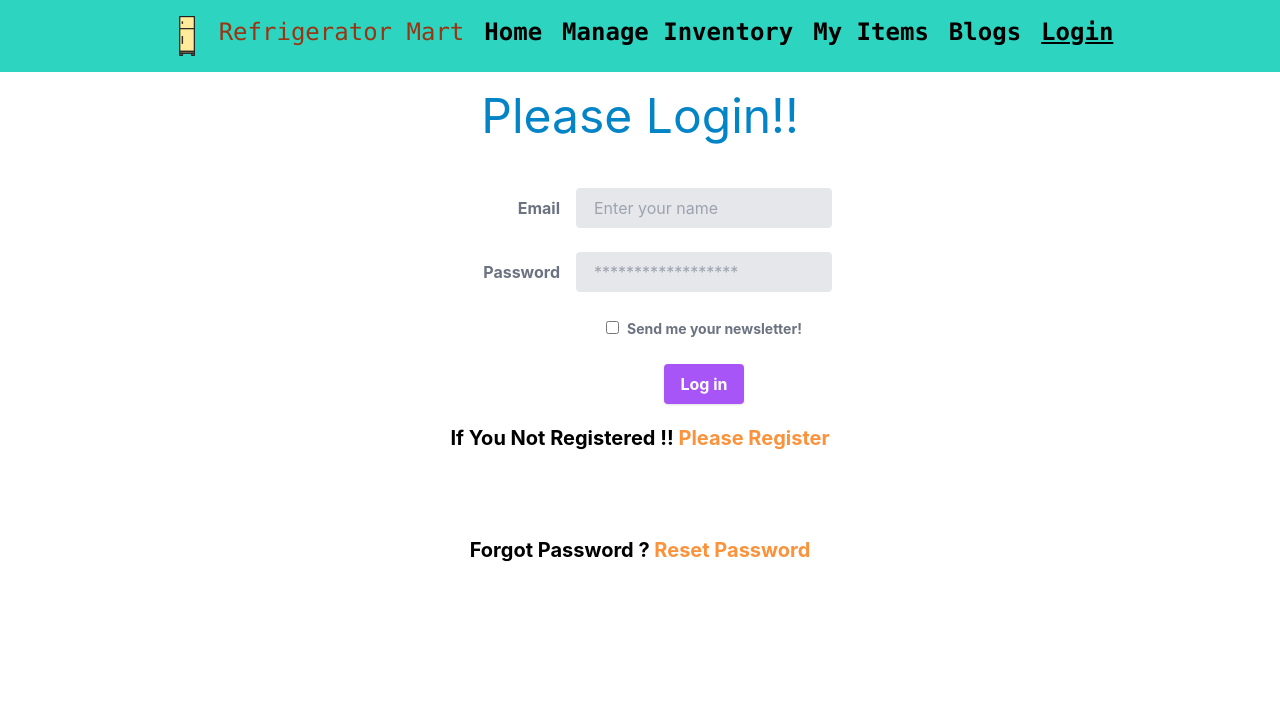
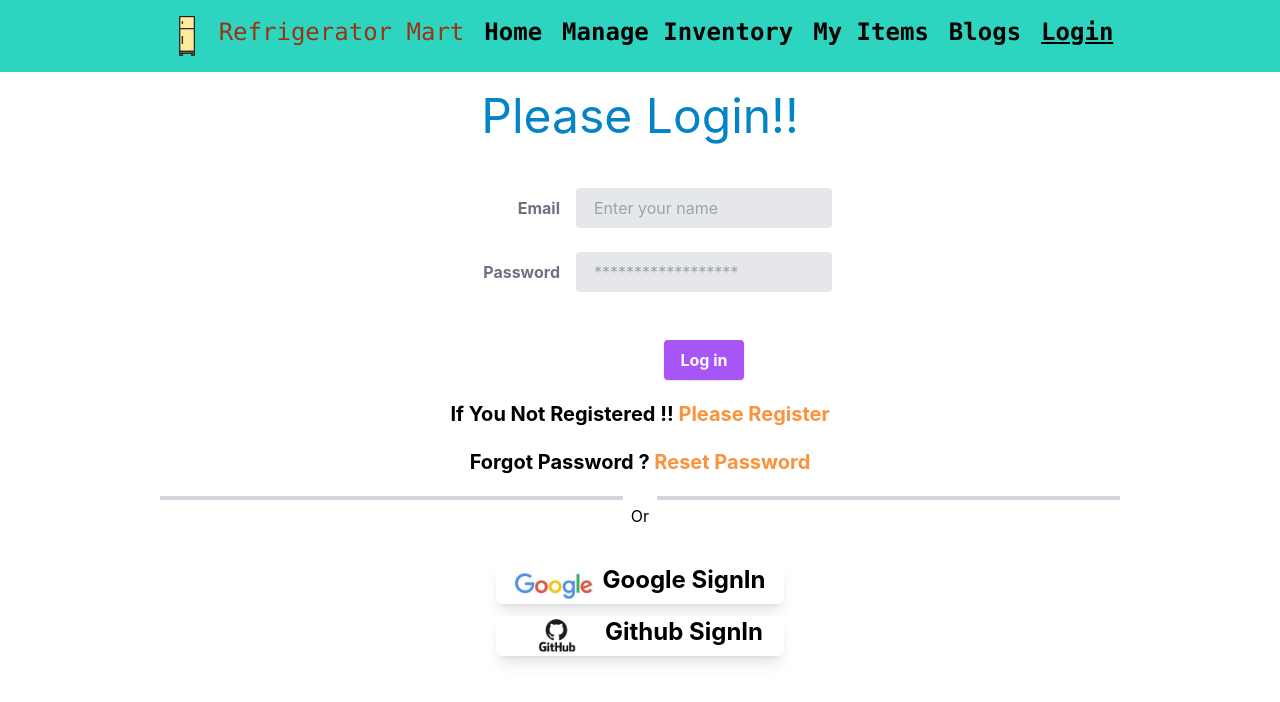
Before and after one commit to sajib359/Refrigerator-Mart-Client-Site, a React (Create React App) app: page /login in a window 1280 px wide. Shown: the top 702 px of the page. Built offline with nearby package versions, Linux system fonts and the light colour scheme; no server answers.

Commit message:
added socail signup

```diff
--- a/src/Components/User/Login/Login.js
+++ b/src/Components/User/Login/Login.js
@@ -84,10 +84,10 @@ const Login = () => {
         </div>
         <div className="md:flex md:items-center mb-6">
           <div className="md:w-1/3"></div>
-          <label className="md:w-2/3 block text-gray-500 font-bold">
+          {/* <label className="md:w-2/3 block text-gray-500 font-bold">
             <input className="mr-2 leading-tight" type="checkbox" />
             <span className="text-sm">Send me your newsletter!</span>
-          </label>
+          </label> */}
         </div>
         <div className="md:flex md:items-center">
           <div className="md:w-1/3"></div>
@@ -96,16 +96,18 @@ const Login = () => {
               className="shadow bg-purple-500 hover:bg-purple-400 focus:shadow-outline focus:outline-none text-white font-bold py-2 px-4 rounded"
               type="submit" value="Log in"
             />
-
-
           </div>
         </div>
 
       </form>
-      <p className="text-xl font-bold pb-16 pt-5 ">If You Not Registered !! <span className="text-orange-400 cursor-pointer" onClick={navigateRegister}>Please Register</span></p>
-      <p className="text-xl font-bold pb-16 pt-5 ">Forgot Password ? <span className="text-orange-400 cursor-pointer" onClick={navigateResetPassword}>Reset Password</span></p>
+      <p className="text-xl font-bold pb-5 pt-5 ">If You Not Registered !! <span className="text-orange-400 cursor-pointer" onClick={navigateRegister}>Please Register</span></p>
+      <p className="text-xl font-bold pb-5  ">Forgot Password ? <span className="text-orange-400 cursor-pointer" onClick={navigateResetPassword}>Reset Password</span></p>
+
+      <SocialLogin></SocialLogin>
 
     </div>
+
+
   );
 };
 
--- a/src/Components/User/Register/Register.js
+++ b/src/Components/User/Register/Register.js
@@ -2,6 +2,7 @@ import React from "react";
 import { useCreateUserWithEmailAndPassword } from 'react-firebase-hooks/auth';
 import { useNavigate } from "react-router-dom";
 import auth from "../../../firebase.init";
+import SocialLogin from "../SocialLogin/SocialLogin";
 
 
 const Register = () => {
@@ -86,7 +87,7 @@ const Register = () => {
                 Already have an account?
                 <span classNameName="text-orange-400 cursor-pointer" onClick={navigateLogin}>Log In</span>
 
-
+                <SocialLogin></SocialLogin>
 
               </div>
             </div>
--- a/src/Components/User/SocialLogin/SocialLogin.js
+++ b/src/Components/User/SocialLogin/SocialLogin.js
@@ -0,0 +1,50 @@
+import { GoogleAuthProvider } from 'firebase/auth';
+import React from 'react';
+import { useSignInWithGithub, useSignInWithGoogle } from 'react-firebase-hooks/auth';
+import { useNavigate } from 'react-router-dom';
+import auth from '../../../firebase.init';
+
+const SocialLogin = () => {
+    const [signInWithGoogle, user, loading, error] = useSignInWithGoogle(auth);
+    const [signInWithGithub, user1, loading1, error1] = useSignInWithGithub(auth);
+    const navigate = useNavigate();
+    let errorElement;
+    if (error || error1) {
+
+        errorElement= <div>
+            <p>Error: {error?.message} {error1?.message}</p>
+          </div>
+
+      }
+
+      if(user || user1){
+        navigate('/');
+      }
+    return (
+        <div className='w-3/4 mx-auto mb-5'>
+            <div className='flex justify-items-center'>
+                <div className='bg-gray-300 w-1/2 h-1'></div>
+                <p className='mb-4 p-2'>Or</p>
+                <div className='bg-gray-300 w-1/2 h-1'></div>
+            </div>
+            {errorElement}
+
+            <div className='mt-3 w-fit mx-auto'>
+                <button onClick={()=>signInWithGoogle()} className='w-72 bg-white shadow-lg rounded-md flex text-2xl font-bold gap-2 justify-center'>
+                    <img className='w-20' src="google logo.jpg" alt="" />
+                  Google SignIn
+                </button>
+
+            </div>
+            <div className='mt-3 w-fit mx-auto'>
+                <button onClick={()=>signInWithGithub()} className='w-72 bg-white shadow-lg rounded-md flex text-2xl font-bold gap-2 justify-center content-center'>
+                    <img className='w-20' src="github.png" alt="" />
+                  Github SignIn
+                </button>
+
+            </div>
+        </div>
+    );
+};
+
+export default SocialLogin;
```
Also changed, not shown: public/github.png (added), public/google logo.jpg (added).
